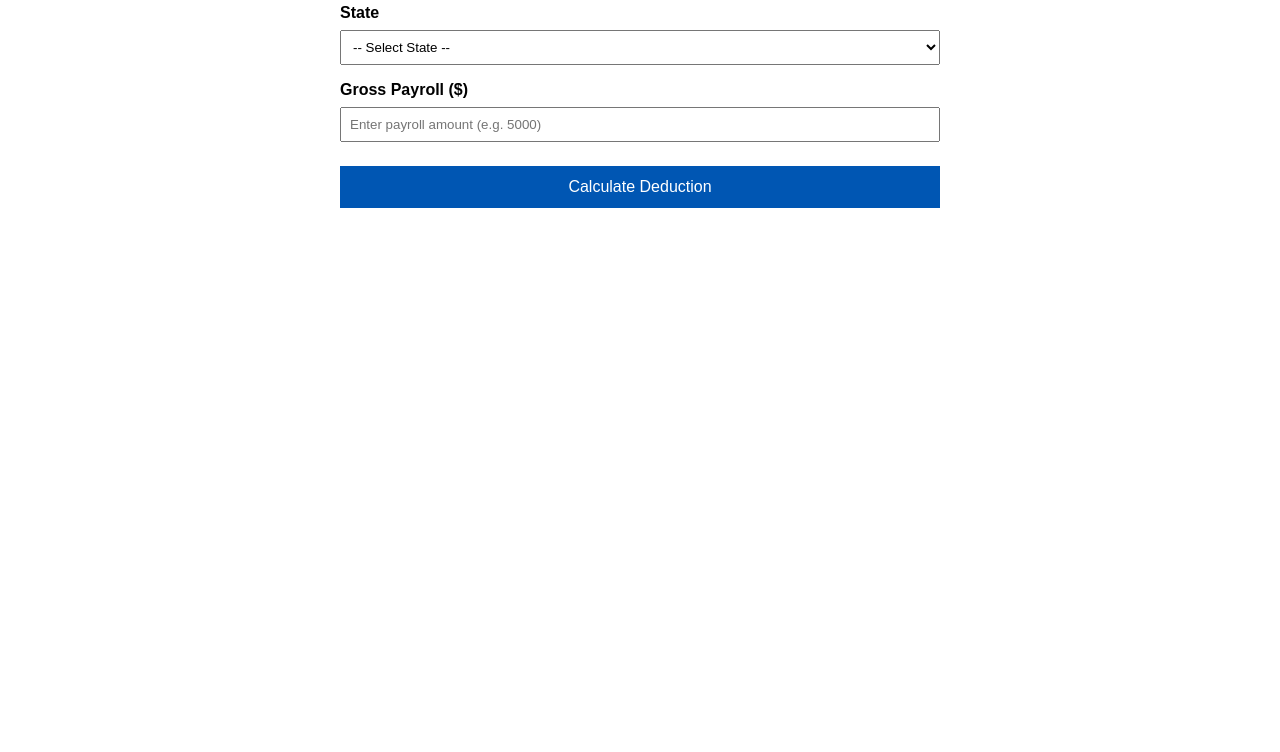
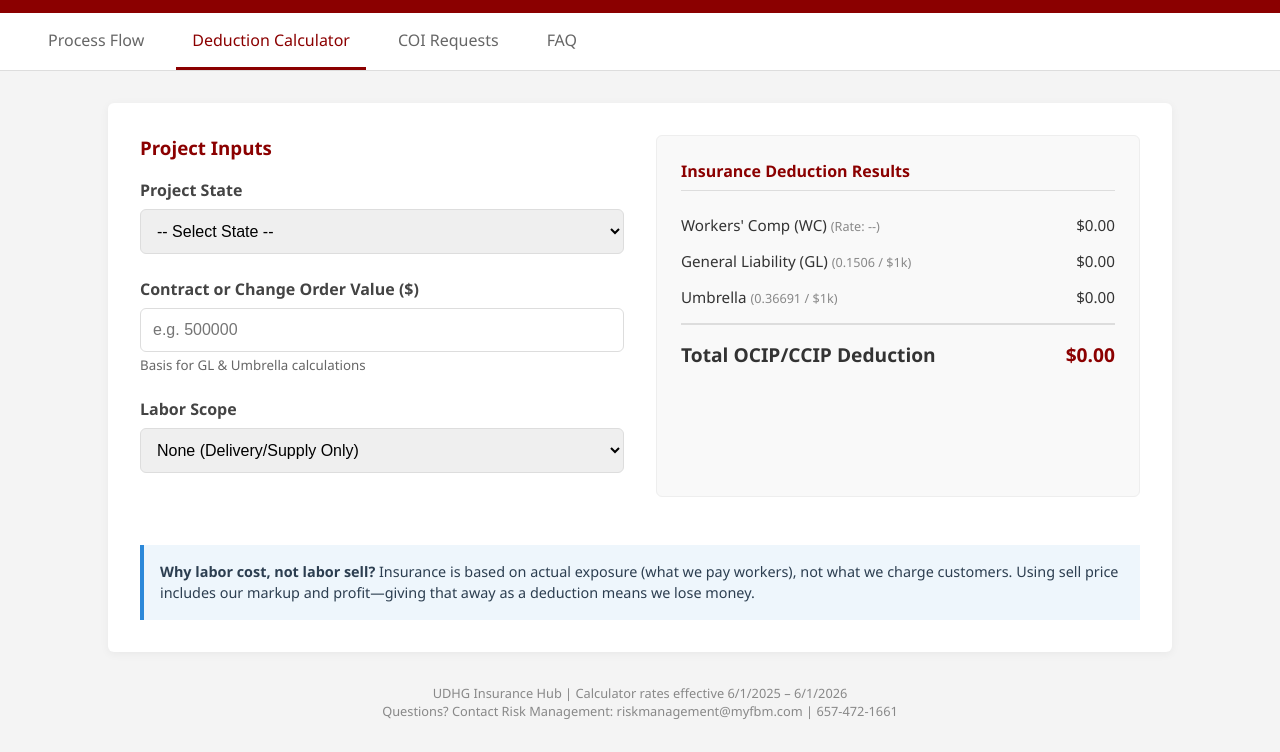
Before and after one commit to danielraxa-lgtm/UDHG-Deduct-Calculator, a plain HTML site: page calculator.html in a window 1280 px wide. Shown: the part 76-828 px from the top of the page. Before the commit the page ends 800 px from the top, so only its background shows below. Drawn offline with Linux system fonts and the light colour scheme.

Commit message:
Update calculator.html

```diff
--- a/calculator.html
+++ b/calculator.html
@@ -3,159 +3,311 @@
 <head>
     <meta charset="UTF-8">
     <meta name="viewport" content="width=device-width, initial-scale=1.0">
-    <title>UDHG Deduction Calculator</title>
+    <title>UDHG Insurance Hub</title>
     <style>
-        body { font-family: sans-serif; max-width: 600px; margin: 2rem auto; padding: 0 1rem; }
-        label { display: block; margin-top: 1rem; font-weight: bold; }
-        select, input { width: 100%; padding: 0.5rem; margin-top: 0.5rem; box-sizing: border-box; }
-        button { margin-top: 1.5rem; padding: 0.75rem 1.5rem; background-color: #0056b3; color: white; border: none; cursor: pointer; font-size: 1rem; width: 100%; }
-        button:hover { background-color: #004494; }
-        .result-box { margin-top: 2rem; padding: 1rem; border: 1px solid #ccc; background-color: #f9f9f9; }
-        .result-row { display: flex; justify-content: space-between; margin-bottom: 0.5rem; }
-        .total-row { font-weight: bold; border-top: 2px solid #333; padding-top: 0.5rem; margin-top: 0.5rem; }
+        :root {
+            --primary-color: #8B0000; /* Dark Red/Burgundy */
+            --bg-color: #f4f4f4;
+            --text-color: #333;
+            --border-radius: 6px;
+        }
+
+        body {
+            font-family: 'Segoe UI', Tahoma, Geneva, Verdana, sans-serif;
+            margin: 0;
+            background-color: var(--bg-color);
+            color: var(--text-color);
+        }
+
+        /* HEADER */
+        .header {
+            background-color: var(--primary-color);
+            color: white;
+            padding: 1rem 2rem;
+        }
+        .header h1 { margin: 0; font-size: 1.5rem; }
+        .header p { margin: 5px 0 0; font-size: 0.9rem; opacity: 0.9; }
+
+        /* TABS (Visual Only) */
+        .nav-tabs {
+            background-color: white;
+            padding: 0 2rem;
+            border-bottom: 1px solid #ddd;
+            display: flex;
+            gap: 1rem;
+        }
+        .nav-item {
+            padding: 1rem;
+            cursor: pointer;
+            color: #666;
+            font-weight: 500;
+        }
+        .nav-item.active {
+            border-bottom: 3px solid var(--primary-color);
+            color: var(--primary-color);
+        }
+
+        /* MAIN CONTAINER */
+        .container {
+            max-width: 1000px;
+            margin: 2rem auto;
+            background: white;
+            padding: 2rem;
+            border-radius: var(--border-radius);
+            box-shadow: 0 2px 10px rgba(0,0,0,0.05);
+            display: grid;
+            grid-template-columns: 1fr 1fr; /* Two Columns */
+            gap: 2rem;
+        }
+
+        /* INPUTS (Left Column) */
+        .input-group { margin-bottom: 1.5rem; }
+        label { display: block; font-weight: 600; margin-bottom: 0.5rem; color: #444; }
+        select, input {
+            width: 100%;
+            padding: 0.75rem;
+            border: 1px solid #ddd;
+            border-radius: var(--border-radius);
+            font-size: 1rem;
+            box-sizing: border-box;
+        }
+        select:focus, input:focus {
+            border-color: var(--primary-color);
+            outline: none;
+        }
+        .hidden { display: none; }
+
+        /* RESULTS (Right Column) */
+        .results-panel {
+            background-color: #f9f9f9;
+            padding: 1.5rem;
+            border-radius: var(--border-radius);
+            border: 1px solid #eee;
+        }
+        .results-header {
+            color: var(--primary-color);
+            font-weight: bold;
+            margin-bottom: 1.5rem;
+            border-bottom: 1px solid #ddd;
+            padding-bottom: 0.5rem;
+        }
+        .result-row {
+            display: flex;
+            justify-content: space-between;
+            margin-bottom: 1rem;
+            font-size: 0.95rem;
+        }
+        .total-row {
+            border-top: 2px solid #ddd;
+            padding-top: 1rem;
+            margin-top: 1rem;
+            font-weight: bold;
+            font-size: 1.2rem;
+            color: #333;
+        }
+
+        /* INFO BOX */
+        .info-box {
+            grid-column: 1 / -1; /* Spans both columns */
+            background-color: #eef6fc;
+            border-left: 4px solid #2c88d9;
+            padding: 1rem;
+            margin-top: 1rem;
+            font-size: 0.9rem;
+            line-height: 1.5;
+            color: #2c3e50;
+        }
+
+        /* FOOTER */
+        .footer {
+            text-align: center;
+            font-size: 0.8rem;
+            color: #888;
+            margin: 2rem 0;
+            padding: 0 1rem;
+        }
+
+        /* Responsive */
+        @media (max-width: 768px) {
+            .container { grid-template-columns: 1fr; }
+        }
     </style>
 </head>
 <body>
 
-    <h2>UDHG Insurance Deduction Calculator</h2>
+    <div class="header">
+        <h1>UNIFIED DOOR & HARDWARE — Insurance Hub</h1>
+        <p>OCIP/CCIP Process, Deduction Calculator, COI Requests & More</p>
+    </div>
 
-    <label for="stateSelector">State</label>
-    <select id="stateSelector">
-        <option value="">-- Select State --</option>
-        <option value="AL">Alabama</option>
-        <option value="AK">Alaska</option>
-        <option value="AZ">Arizona</option>
-        <option value="AR">Arkansas</option>
-        <option value="CA">California</option>
-        <option value="CO">Colorado</option>
-        <option value="CT">Connecticut</option>
-        <option value="DE">Delaware</option>
-        <option value="FL">Florida</option>
-        <option value="GA">Georgia</option>
-        <option value="HI">Hawaii</option>
-        <option value="ID">Idaho</option>
-        <option value="IL">Illinois</option>
-        <option value="IN">Indiana</option>
-        <option value="IA">Iowa</option>
-        <option value="KS">Kansas</option>
-        <option value="KY">Kentucky</option>
-        <option value="LA">Louisiana</option>
-        <option value="ME">Maine</option>
-        <option value="MD">Maryland</option>
-        <option value="MA">Massachusetts</option>
-        <option value="MI">Michigan</option>
-        <option value="MN">Minnesota</option>
-        <option value="MS">Mississippi</option>
-        <option value="MO">Missouri</option>
-        <option value="MT">Montana</option>
-        <option value="NE">Nebraska</option>
-        <option value="NV">Nevada</option>
-        <option value="NH">New Hampshire</option>
-        <option value="NJ">New Jersey</option>
-        <option value="NM">New Mexico</option>
-        <option value="NY">New York</option>
-        <option value="NC">North Carolina</option>
-        <option value="ND">North Dakota</option>
-        <option value="OH">Ohio</option>
-        <option value="OK">Oklahoma</option>
-        <option value="OR">Oregon</option>
-        <option value="PA">Pennsylvania</option>
-        <option value="RI">Rhode Island</option>
-        <option value="SC">South Carolina</option>
-        <option value="SD">South Dakota</option>
-        <option value="TN">Tennessee</option>
-        <option value="TX">Texas</option>
-        <option value="UT">Utah</option>
-        <option value="VT">Vermont</option>
-        <option value="VA">Virginia</option>
-        <option value="WA">Washington</option>
-        <option value="WV">West Virginia</option>
-        <option value="WI">Wisconsin</option>
-        <option value="WY">Wyoming</option>
-    </select>
+    <div class="nav-tabs">
+        <div class="nav-item">Process Flow</div>
+        <div class="nav-item active">Deduction Calculator</div>
+        <div class="nav-item">COI Requests</div>
+        <div class="nav-item">FAQ</div>
+    </div>
 
-    <label for="payrollInput">Gross Payroll ($)</label>
-    <input type="number" id="payrollInput" placeholder="Enter payroll amount (e.g. 5000)">
+    <div class="container">
 
-    <button onclick="calculateDeduction()">Calculate Deduction</button>
+        <div class="input-section">
+            <h3 style="color:var(--primary-color); margin-top:0;">Project Inputs</h3>
 
-    <div class="result-box" id="resultBox" style="display:none;">
-        <div class="result-row">
-            <span>Class Code:</span>
-            <span id="classCodeDisplay">-</span>
+            <div class="input-group">
+                <label for="stateSelector">Project State</label>
+                <select id="stateSelector" onchange="calculate()">
+                    <option value="">-- Select State --</option>
+                    <option value="AZ">Arizona (AZ)</option>
+                    <option value="CO">Colorado (CO)</option>
+                    <option value="FL">Florida (FL)</option>
+                    <option value="MD">Maryland (MD)</option>
+                    <option value="MI">Michigan (MI)</option>
+                    <option value="NJ">New Jersey (NJ)</option>
+                    <option value="NY">New York (NY)</option>
+                    <option value="PA">Pennsylvania (PA)</option>
+                    <option value="TX">Texas (TX)</option>
+                    <option value="OTHER">Other State (Default)</option>
+                </select>
+            </div>
+
+            <div class="input-group">
+                <label for="contractValue">Contract or Change Order Value ($)</label>
+                <input type="number" id="contractValue" placeholder="e.g. 500000" oninput="calculate()">
+                <small style="color:#666; display:block; margin-top:4px;">Basis for GL & Umbrella calculations</small>
+            </div>
+
+            <div class="input-group">
+                <label for="laborScope">Labor Scope</label>
+                <select id="laborScope" onchange="togglePayroll()">
+                    <option value="none">None (Delivery/Supply Only)</option>
+                    <option value="sub">Subcontracted</option>
+                    <option value="self">Self-Install (UDHG Crews)</option>
+                </select>
+            </div>
+
+            <div class="input-group hidden" id="payrollGroup">
+                <label for="payrollInput">Estimated Labor Payroll ($)</label>
+                <input type="number" id="payrollInput" placeholder="Enter labor cost (not sell price)" oninput="calculate()">
+                <small style="color:#666; display:block; margin-top:4px;">Basis for Workers' Comp calculation</small>
+            </div>
         </div>
-        <div class="result-row">
-            <span>Description:</span>
-            <span id="descriptionDisplay">-</span>
+
+        <div class="results-panel">
+            <div class="results-header">Insurance Deduction Results</div>
+
+            <div class="result-row">
+                <span>Workers' Comp (WC) <small id="wc-rate-display" style="color:#888;">(Rate: --)</small></span>
+                <span id="wcResult">$0.00</span>
+            </div>
+
+            <div class="result-row">
+                <span>General Liability (GL) <small style="color:#888;">(0.1506 / $1k)</small></span>
+                <span id="glResult">$0.00</span>
+            </div>
+
+            <div class="result-row">
+                <span>Umbrella <small style="color:#888;">(0.36691 / $1k)</small></span>
+                <span id="umbrellaResult">$0.00</span>
+            </div>
+
+            <div class="result-row total-row">
+                <span>Total OCIP/CCIP Deduction</span>
+                <span id="totalResult" style="color:var(--primary-color);">$0.00</span>
+            </div>
         </div>
-        <div class="result-row">
-            <span>Adjusted Rate (per $100):</span>
-            <span id="adjustedRateDisplay">-</span>
-        </div>
-        <hr>
-        <div class="result-row total-row">
-            <span>Total WC Premium:</span>
-            <span id="finalPremiumDisplay">$0.00</span>
+
+        <div class="info-box">
+            <strong>Why labor cost, not labor sell?</strong> Insurance is based on actual exposure (what we pay workers), not what we charge customers. Using sell price includes our markup and profit—giving that away as a deduction means we lose money.
         </div>
     </div>
 
+    <div class="footer">
+        UDHG Insurance Hub | Calculator rates effective 6/1/2025 – 6/1/2026<br>
+        Questions? Contact Risk Management: riskmanagement@myfbm.com | 657-472-1661
+    </div>
+
     <script>
-        // Specific Rates for UDHG
-        const stateData = {
-            "AZ": { code: "5102", base: 3.31, emr: 0.95, ldf: 0.2737, desc: "Door & Window Installation" },
-            "CO": { code: "5102", base: 3.29, emr: 0.95, ldf: 0.0549, desc: "Door & Window Installation" },
-            "FL": { code: "5102", base: 5.33, emr: 0.95, ldf: 0.2124, desc: "Door & Window Installation" },
-            "MI": { code: "5146", base: 7.54, emr: 0.65, ldf: 0.1100, desc: "Furniture Install" },
-            "MD": { code: "5102", base: 4.09, emr: 0.95, ldf: 0.0548, desc: "Door/Frame/Sash Erection" },
-            "NJ": { code: "5103", base: 6.28, emr: 1.115, ldf: 0.0829, desc: "Sheet Metal Ext Wall Inst" },
-            "NY": { code: "5102", base: 11.17, emr: 1.87, ldf: 0.0832, desc: "Door/Frame/Sash Erection" },
-            "PA": { code: "658", base: 6.43, emr: 1.143, ldf: 0.1931, desc: "Arch Bronze/Iron/Brass" },
-            "TX": { code: "5102", base: 2.15, emr: 0.95, ldf: 0.0800, desc: "Alum Door/Window Inst" }
+        // 1. DATA: State Specific WC Rates
+        const wcRates = {
+            "AZ": { code: "5102", base: 3.31, emr: 0.95, ldf: 0.2737 },
+            "CO": { code: "5102", base: 3.29, emr: 0.95, ldf: 0.0549 },
+            "FL": { code: "5102", base: 5.33, emr: 0.95, ldf: 0.2124 },
+            "MI": { code: "5146", base: 7.54, emr: 0.65, ldf: 0.1100 },
+            "MD": { code: "5102", base: 4.09, emr: 0.95, ldf: 0.0548 },
+            "NJ": { code: "5103", base: 6.28, emr: 1.115, ldf: 0.0829 },
+            "NY": { code: "5102", base: 11.17, emr: 1.87, ldf: 0.0832 },
+            "PA": { code: "658", base: 6.43, emr: 1.143, ldf: 0.1931 },
+            "TX": { code: "5102", base: 2.15, emr: 0.95, ldf: 0.0800 }
         };
 
-        const DEFAULT_RATE = 0.1665;
-        const DEFAULT_CODE = "N/A";
-        const DEFAULT_DESC = "Default / Administrative";
+        const DEFAULT_WC_RATE = 0.1665; // Flat rate for other states
+        const GL_RATE = 0.1506;         // Per $1,000 Contract Value
+        const UMBRELLA_RATE = 0.36691;  // Per $1,000 Contract Value
 
-        function calculateDeduction() {
+        // 2. TOGGLE PAYROLL INPUT
+        function togglePayroll() {
+            const scope = document.getElementById("laborScope").value;
+            const payrollGroup = document.getElementById("payrollGroup");
+
+            if (scope === "none") {
+                payrollGroup.classList.add("hidden");
+                document.getElementById("payrollInput").value = ""; // Clear value
+            } else {
+                payrollGroup.classList.remove("hidden");
+            }
+            calculate(); // Recalculate immediately
+        }
+
+        // 3. MAIN CALCULATION FUNCTION
+        function calculate() {
+            // Get Inputs
             const state = document.getElementById("stateSelector").value;
-            const payrollInput = document.getElementById("payrollInput").value;
-            const payroll = parseFloat(payrollInput);
+            const contractVal = parseFloat(document.getElementById("contractValue").value) || 0;
+            const payrollVal = parseFloat(document.getElementById("payrollInput").value) || 0;
+            const scope = document.getElementById("laborScope").value;
 
-            if (!state) {
-                alert("Please select a state.");
-                return;
-            }
-            if (isNaN(payroll) || payroll <= 0) {
-                alert("Please enter a valid payroll amount.");
-                return;
+            // --- A. CALCULATE GL & UMBRELLA (Based on Contract Value) ---
+            // Formula: (Value / 1000) * Rate
+            let glPremium = (contractVal / 1000) * GL_RATE;
+            let umbrellaPremium = (contractVal / 1000) * UMBRELLA_RATE;
+
+            // --- B. CALCULATE WORKERS COMP (Based on Payroll) ---
+            let wcPremium = 0;
+            let finalWcRate = 0;
+
+            if (scope !== "none" && state) {
+                // Determine Rate
+                if (wcRates[state]) {
+                    // Use specific formula: Base * EMR * (1 - LDF)
+                    const data = wcRates[state];
+                    finalWcRate = data.base * data.emr * (1 - data.ldf);
+                } else {
+                    // Use Default
+                    finalWcRate = DEFAULT_WC_RATE;
+                }
+
+                // Calculate Premium: (Payroll / 100) * Rate
+                wcPremium = (payrollVal / 100) * finalWcRate;
             }
 
-            let adjustedRate, code, desc;
+            // --- C. DISPLAY RESULTS ---
 
-            // Check if state is in our specific list
-            if (stateData[state]) {
-                const data = stateData[state];
-                // Formula: Base * EMR * (1 - LDF)
-                adjustedRate = data.base * data.emr * (1 - data.ldf);
-                code = data.code;
-                desc = data.desc;
+            // Format Numbers to Currency
+            const fmt = (num) => "$" + num.toLocaleString('en-US', { minimumFractionDigits: 2, maximumFractionDigits: 2 });
+
+            document.getElementById("glResult").innerText = fmt(glPremium);
+            document.getElementById("umbrellaResult").innerText = fmt(umbrellaPremium);
+            document.getElementById("wcResult").innerText = fmt(wcPremium);
+
+            // Show active WC rate for clarity
+            if (scope !== "none" && state) {
+                document.getElementById("wc-rate-display").innerText = `(Rate: $${finalWcRate.toFixed(4)})`;
             } else {
-                // Use default rate for all other states
-                adjustedRate = DEFAULT_RATE;
-                code = DEFAULT_CODE;
-                desc = DEFAULT_DESC;
+                document.getElementById("wc-rate-display").innerText = "(Rate: --)";
             }
 
-            // Calculate Premium: (Payroll / 100) * Rate
-            const wcPremium = (payroll / 100) * adjustedRate;
-
-            // Display Results
-            document.getElementById("resultBox").style.display = "block";
-            document.getElementById("classCodeDisplay").innerText = code;
-            document.getElementById("descriptionDisplay").innerText = desc;
-            document.getElementById("adjustedRateDisplay").innerText = "$" + adjustedRate.toFixed(5);
-            document.getElementById("finalPremiumDisplay").innerText = "$" + wcPremium.toFixed(2);
+            // Grand Total
+            const total = glPremium + umbrellaPremium + wcPremium;
+            document.getElementById("totalResult").innerText = fmt(total);
         }
     </script>
 </body>
```
